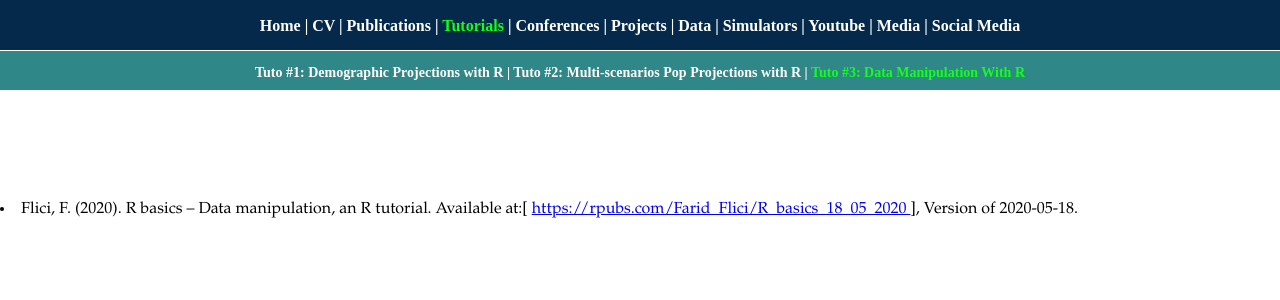
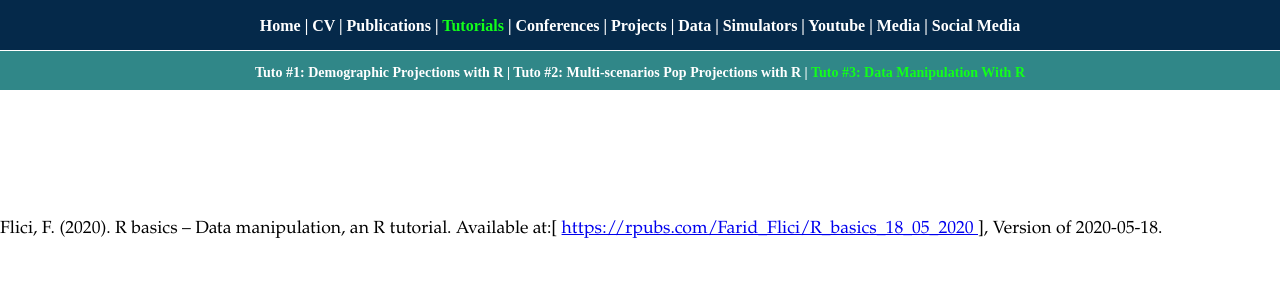
Before and after one commit to Farid-FLICI/farid-flici.github.io, a Jekyll site: the page tuto3.html, which Jekyll copies as it is, in a window 1280 px wide. Shown: the top 300 px of the page. Built offline with Jekyll 4.4.1, drawn with Linux system fonts in a browser that asks for light colours.

Commit message:
Update tuto3.html

```diff
--- a/tuto3.html
+++ b/tuto3.html
@@ -137,9 +137,9 @@ h3 {
  <hr>
 
    <div style="position: absolute; top: 200px; left: 0; right: 0; bottom: 40px">
-<li style="font-size=150%"> Flici, F. (2020). R basics – Data manipulation, an R tutorial. Available at:[
+<p style="font-size=150%"> Flici, F. (2020). R basics – Data manipulation, an R tutorial. Available at:[
 <a href= "https://rpubs.com/Farid_Flici/R_basics_18_05_2020"  target="_blank"> https://rpubs.com/Farid_Flici/R_basics_18_05_2020 </a>],
-  Version of 2020-05-18. </li>
+  Version of 2020-05-18. </p>
    </div>
 
 <hr>
```
